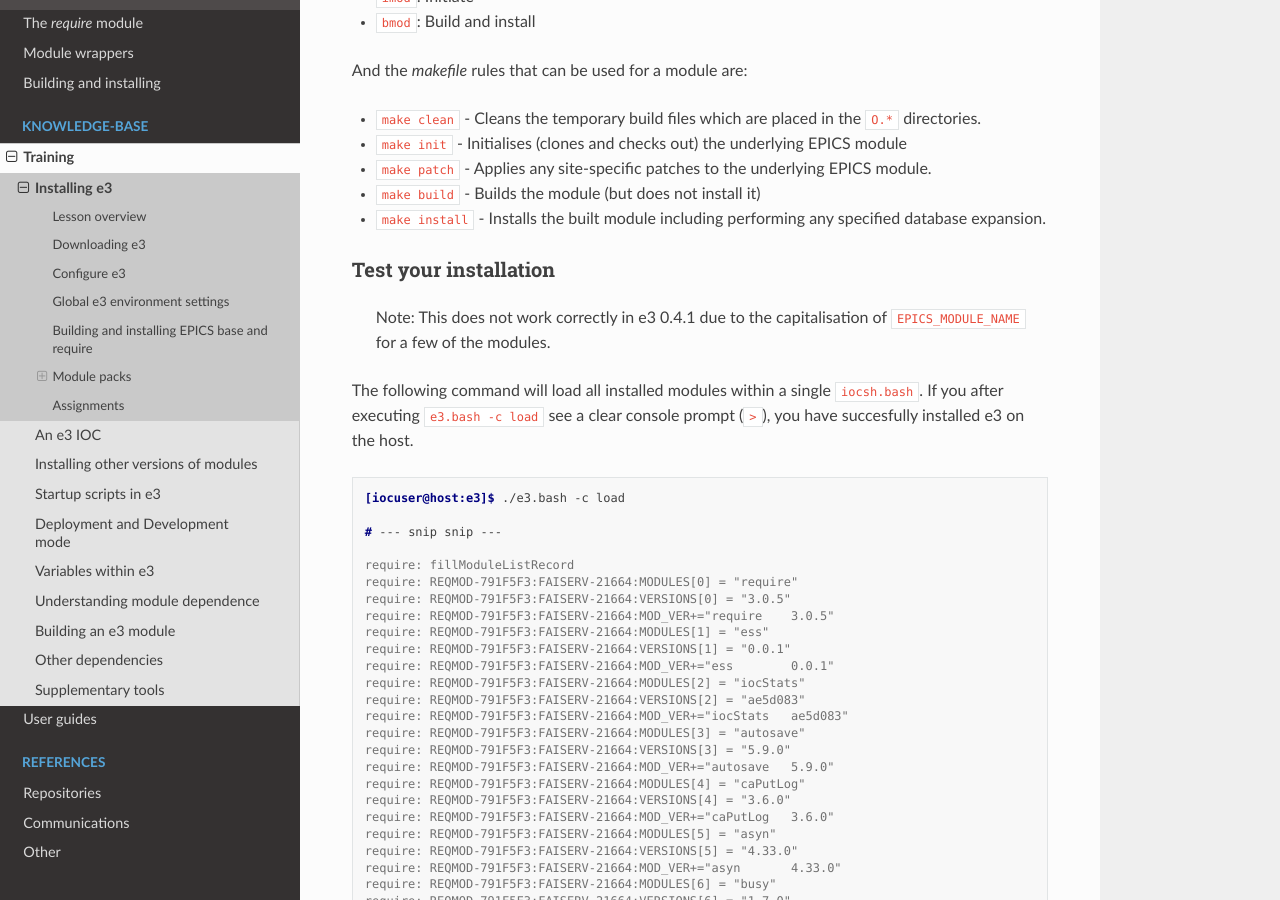
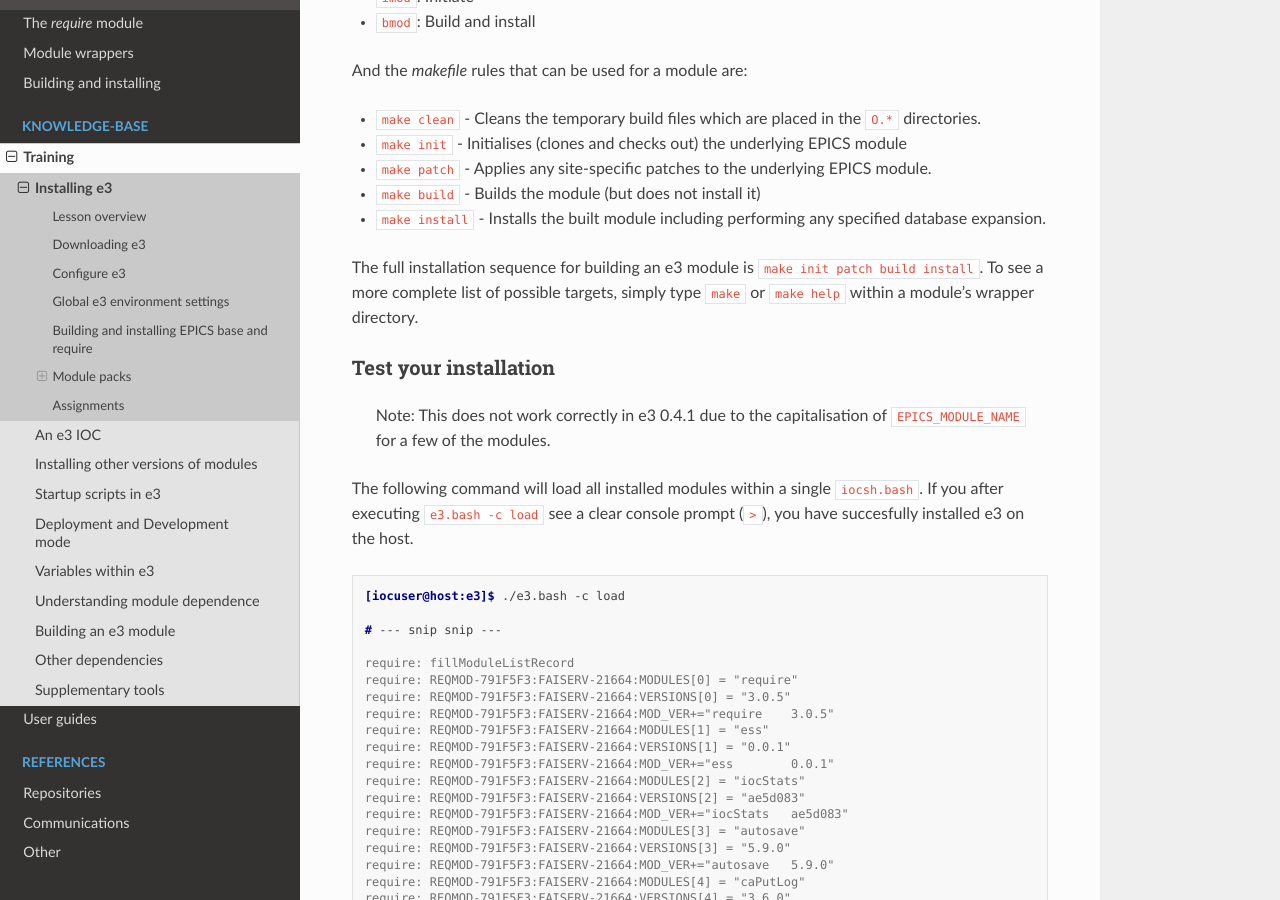
Before and after one commit to ttkorhonen/e3pages, a Sphinx documentation site: the page built from docs/kb/training/workbook/1_installing_e3.md, in a window 1280 px wide and 900 px high, scrolled down 6827 px. Built offline with Sphinx 7.4.7 and the Read the Docs theme 2.0.0, drawn with Linux system fonts in a browser that asks for light colours.

Commit message:
Added description of build sequence

```diff
--- a/docs/kb/training/workbook/1_installing_e3.md
+++ b/docs/kb/training/workbook/1_installing_e3.md
@@ -331,6 +331,8 @@ And the *makefile* rules that can be used for a module are:
 * `make build` - Builds the module (but does not install it)
 * `make install` - Installs the built module including performing any specified database expansion.
 
+The full installation sequence for building an e3 module is `make init patch build install`. To see a more complete list of possible targets, simply type `make` or `make help` within a module's wrapper directory.
+
 ### Test your installation
 
 > Note: This does not work correctly in e3 0.4.1 due to the capitalisation of `EPICS_MODULE_NAME` for a few of the modules.
```
